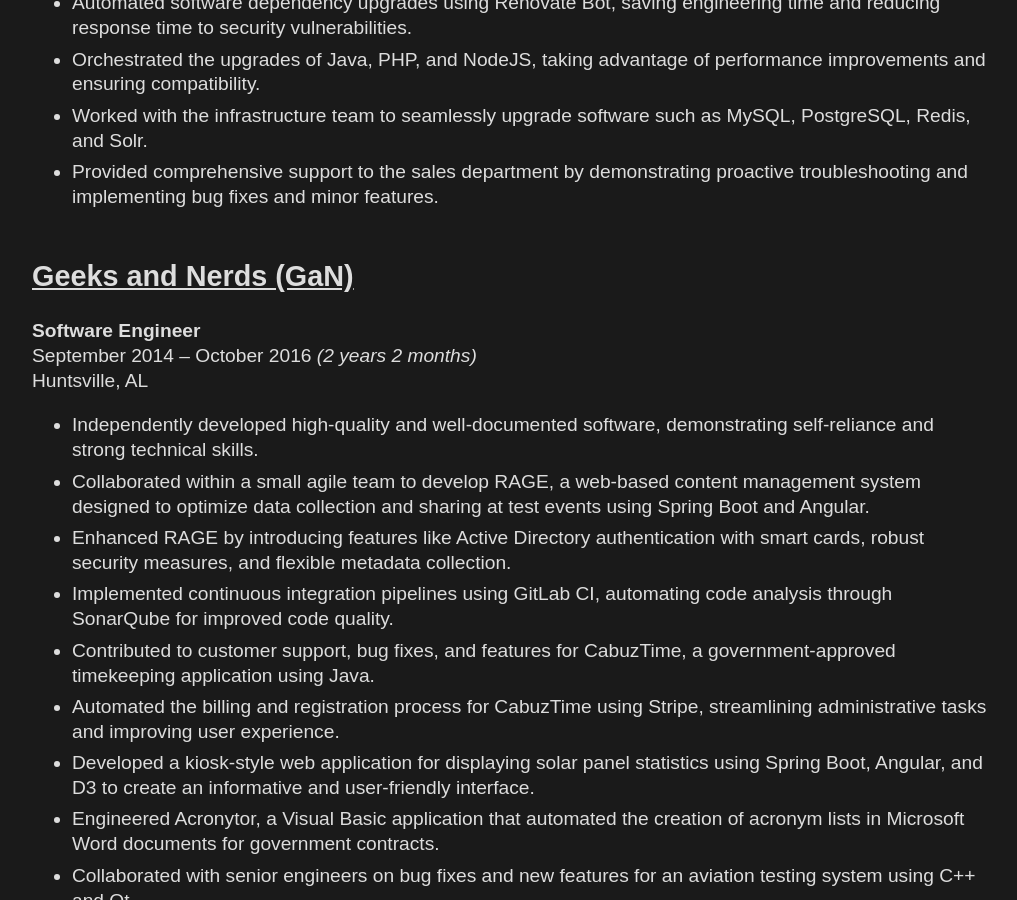
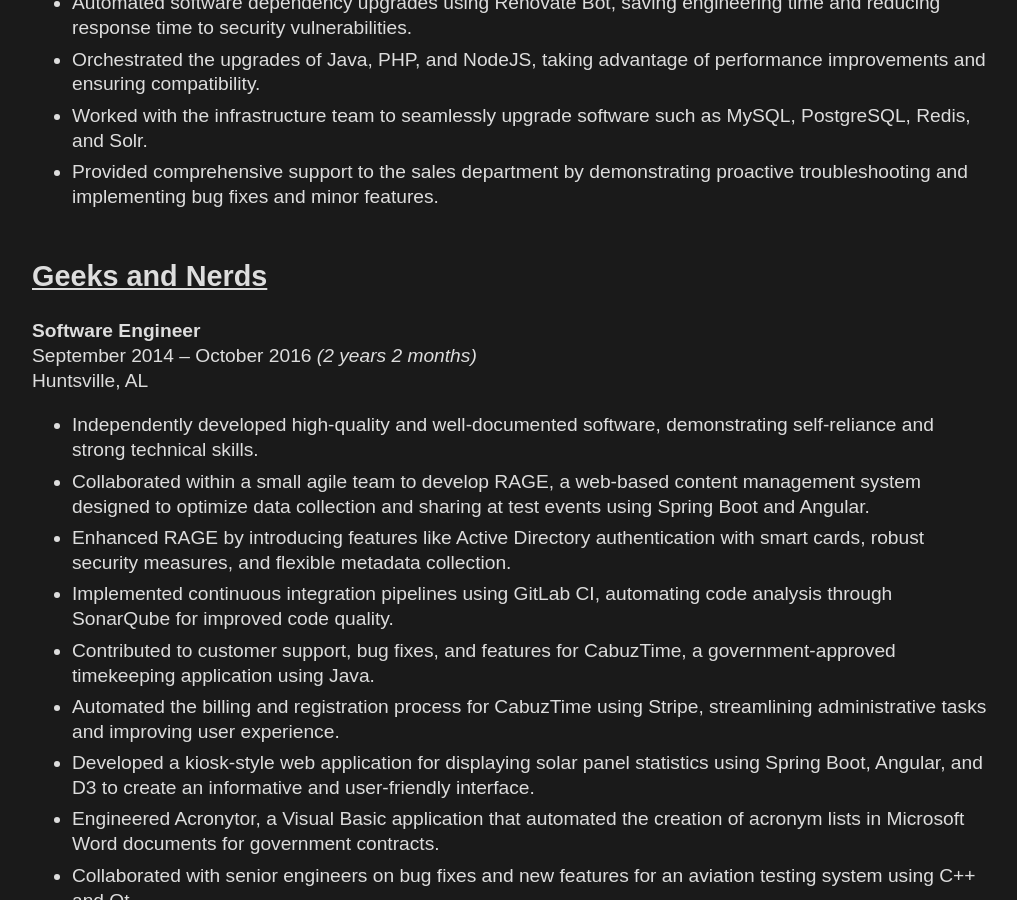
Before and after one commit to jacob-swanson/personal-site, a Jekyll site: the page built from src/resume.md, in a window 1280 px wide and 900 px high, scrolled down 1798 px. Shown: the whole window, without its empty margins (128-1145 px from the left). Built offline with Jekyll 4.4.1, drawn with Linux system fonts in a browser that asks for light colours.

Commit message:
Remove GaN wording

```diff
--- a/src/resume.md
+++ b/src/resume.md
@@ -54,7 +54,7 @@
 * Worked with the infrastructure team to seamlessly upgrade software such as MySQL, PostgreSQL, Redis, and Solr.
 * Provided comprehensive support to the sales department by demonstrating proactive troubleshooting and implementing bug fixes and minor features.
 
-## [Geeks and Nerds (GaN)](https://www.geeksandnerds.com/)
+## [Geeks and Nerds](https://www.geeksandnerds.com/)
 
 **Software Engineer**<br/>
 September 2014 – October 2016 _(2 years 2 months)_<br/>
```
